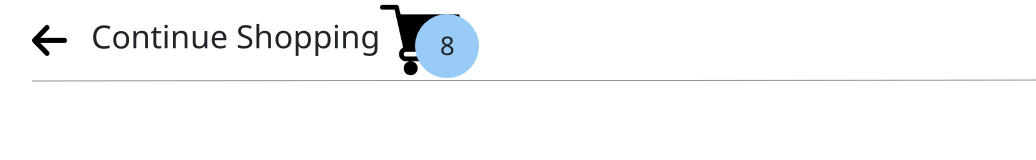
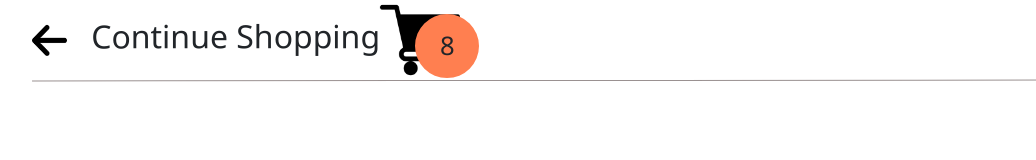
Before and after one commit to RoshanDavis/Food-Order-Recommendation-System-Suyati-Project, a React (Create React App) app in the folder frontend/: page /Cart in a window 1280 px wide. Shown: the top 160 px of the page, without its empty margins (96-1132 px from the left). Built offline with nearby package versions, Linux system fonts and the light colour scheme; a web font is replaced by a local one.

Commit message:
cart update new

```diff
--- a/frontend/src/Components/Cart/Cart.css
+++ b/frontend/src/Components/Cart/Cart.css
@@ -83,7 +83,7 @@ header {
 .cart-icon img {
   width: 5rem;
   height: 5rem;
-  color: #2f80ed;
+  color: #ee6700;
 }
 
 .cart-icon p {
@@ -93,8 +93,8 @@ header {
   right: -1.2rem;
   top: 0.9rem;
   border-radius: 50%;
-  background: #99cbf7;
-  color: #fff;
+  background:coral;
+  color: coral;
   box-sizing: border-box;
   font-size: 1.6rem;
   display: flex;
```
